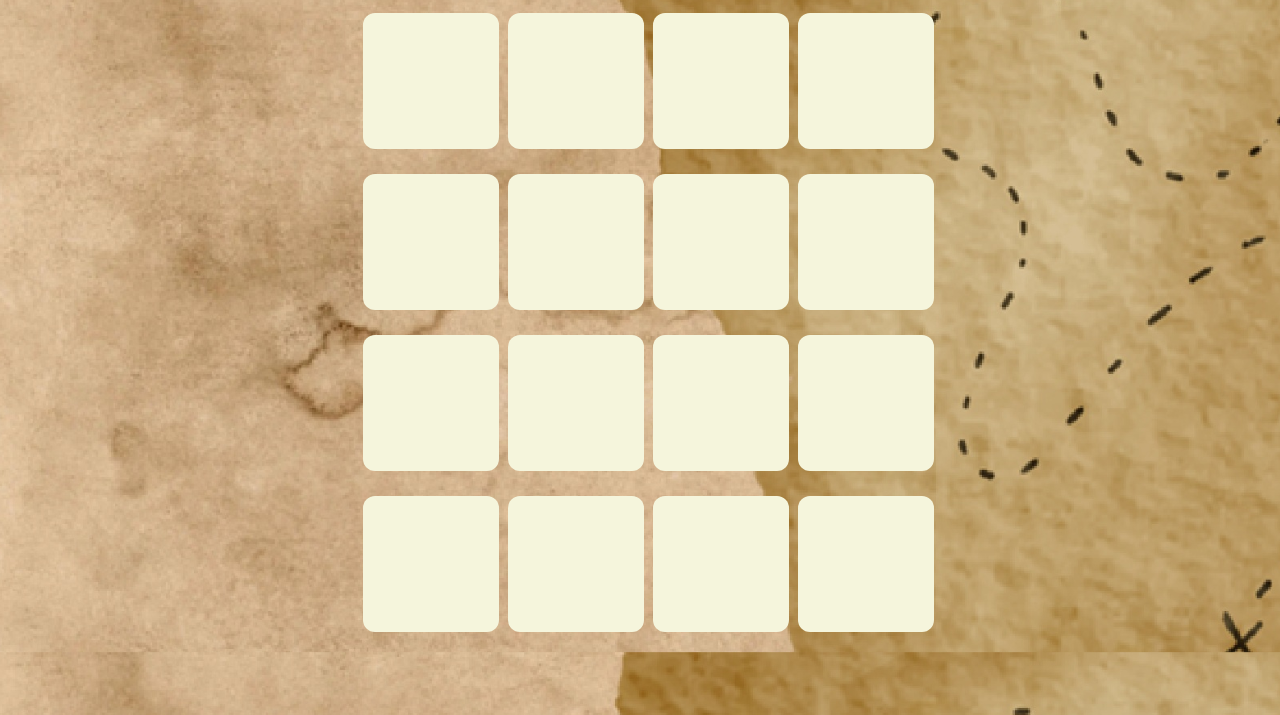
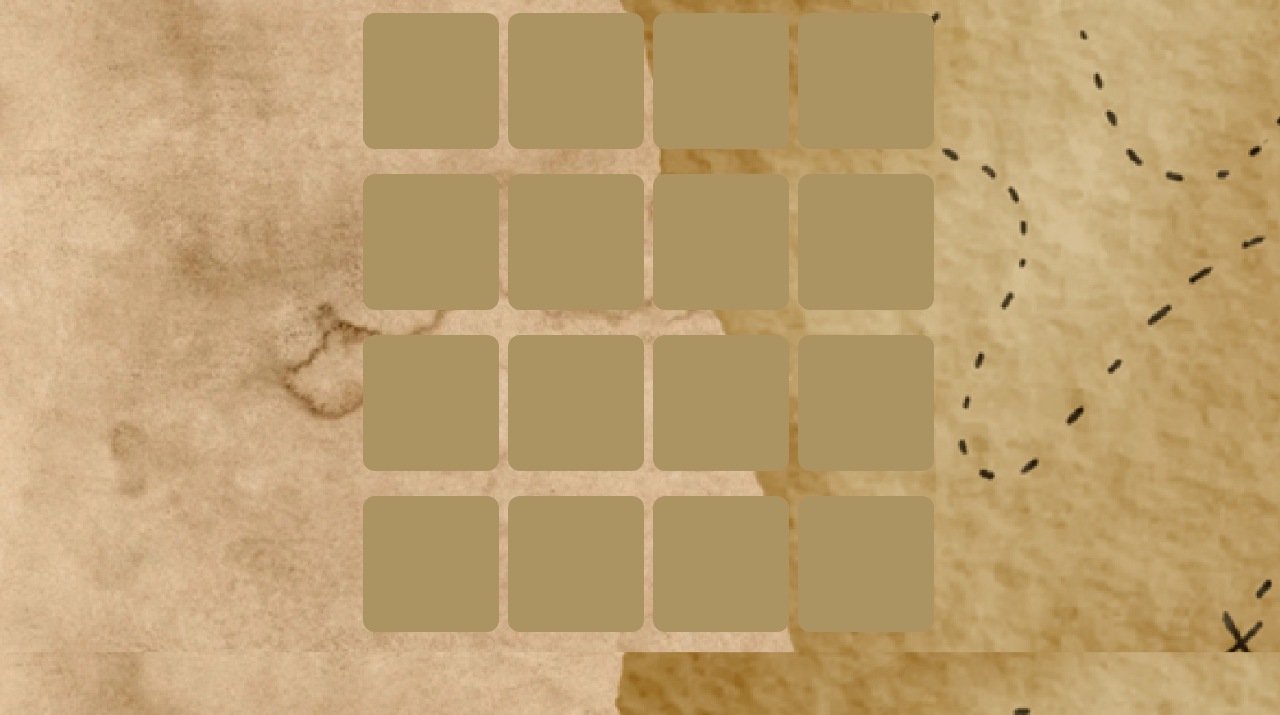
Before and after one commit to duybaolang0507-oss/GNBT2, a plain HTML site: page index.html in a window 1280 px wide. Shown: the part 85-800 px from the top of the page. Drawn offline with Linux system fonts and the light colour scheme.

Commit message:
Update index.html

```diff
--- a/index.html
+++ b/index.html
@@ -29,7 +29,7 @@
     .card {
   width: 120px;
   height: 120px;
-  background: #F5F5DC;  /* unflipped card color */
+  background: #AC9362;  /* unflipped card color */
   color: transparent;
   display: flex;
   justify-content: center;
```
